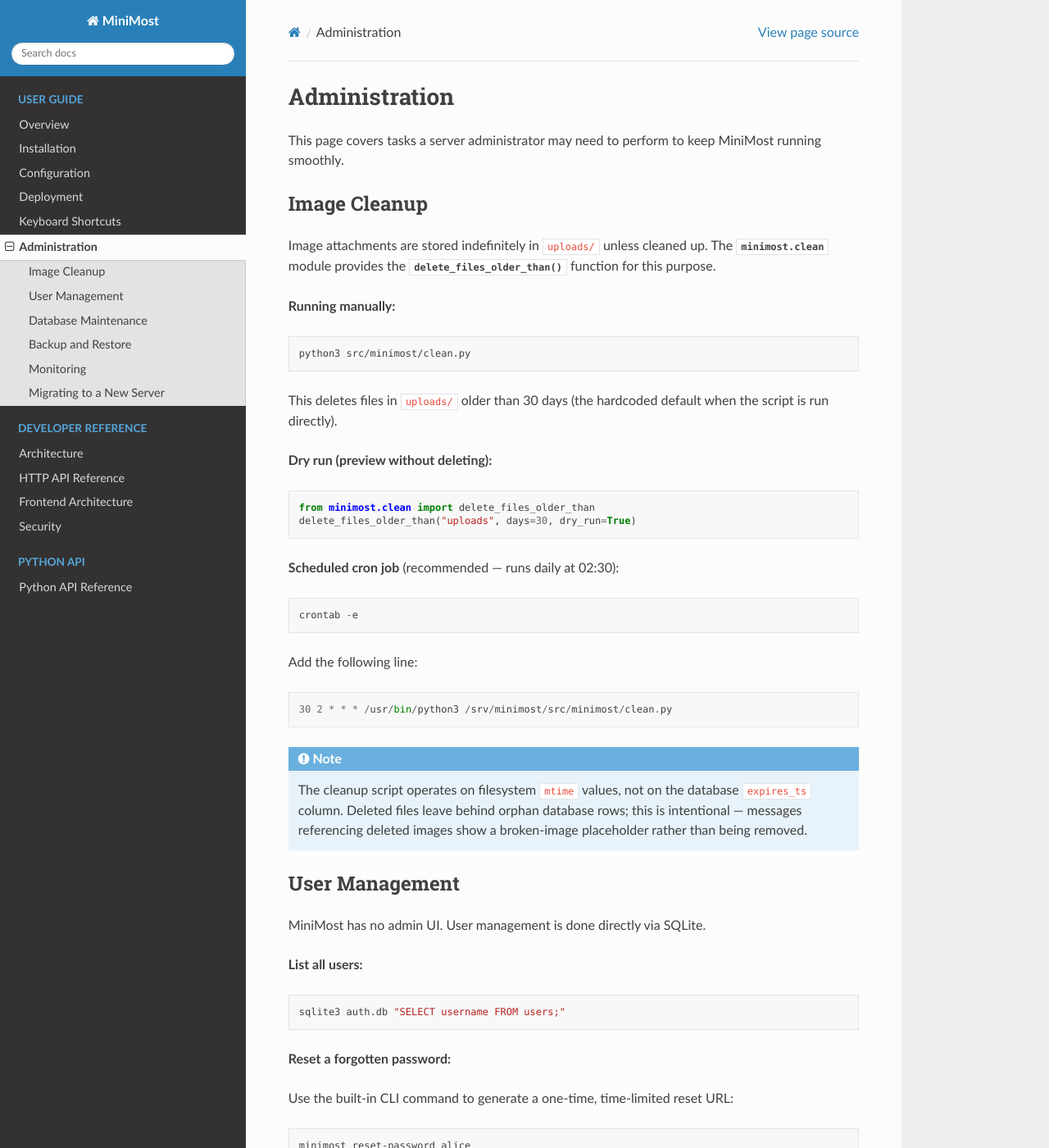
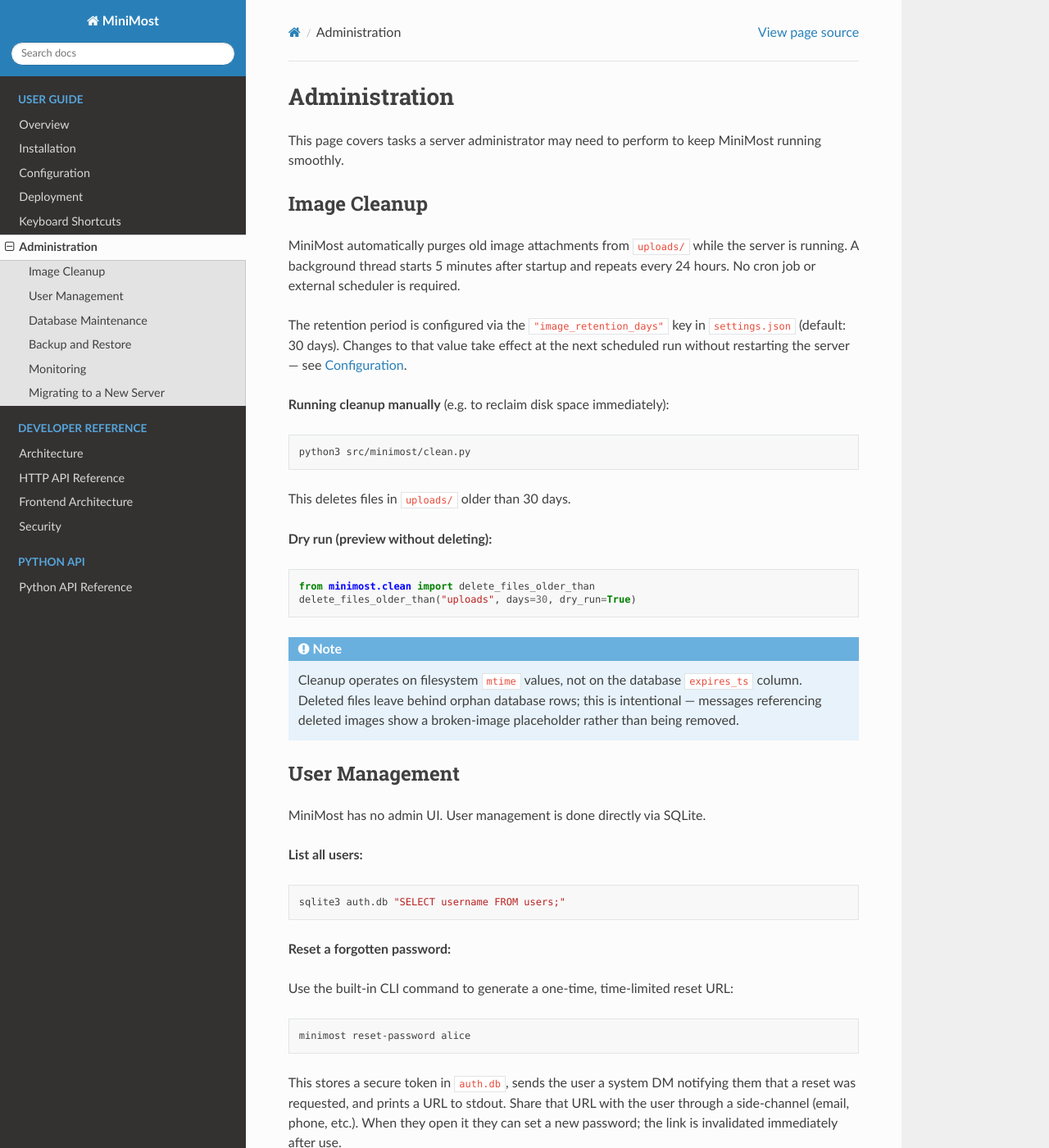
Before and after one commit to SamuelDonovan/minimost, a Sphinx documentation site: the page built from docs/administration.rst, in a window 1280 px wide and 1400 px high. Shown: the whole window at 82% size. Built offline with Sphinx 7.4.7 and the Read the Docs theme 3.1.0, drawn with Linux system fonts in a browser that asks for light colours; some of the changed text lies outside the part shown.

Commit message:
Feat: Auto clean up old images rather than force a user to setup a cron job

```diff
--- a/docs/administration.rst
+++ b/docs/administration.rst
@@ -7,18 +7,22 @@
 Image Cleanup
 -------------
 
-Image attachments are stored indefinitely in ``uploads/`` unless cleaned up.
-The :mod:`minimost.clean` module provides the :func:`~minimost.clean.delete_files_older_than`
-function for this purpose.
+MiniMost automatically purges old image attachments from ``uploads/`` while
+the server is running. A background thread starts 5 minutes after startup and
+repeats every 24 hours. No cron job or external scheduler is required.
 
-**Running manually:**
+The retention period is configured via the ``"image_retention_days"`` key in
+``settings.json`` (default: 30 days). Changes to that value take effect at
+the next scheduled run without restarting the server — see
+:doc:`configuration`.
+
+**Running cleanup manually** (e.g. to reclaim disk space immediately):
 
 .. code-block:: bash
 
     python3 src/minimost/clean.py
 
-This deletes files in ``uploads/`` older than 30 days (the hardcoded default
-when the script is run directly).
+This deletes files in ``uploads/`` older than 30 days.
 
 **Dry run (preview without deleting):**
 
@@ -27,22 +31,12 @@
     from minimost.clean import delete_files_older_than
     delete_files_older_than("uploads", days=30, dry_run=True)
 
-**Scheduled cron job** (recommended — runs daily at 02:30):
-
-.. code-block:: bash
-
-    crontab -e
-
-Add the following line::
-
-    30 2 * * * /usr/bin/python3 /srv/minimost/src/minimost/clean.py
-
 .. note::
 
-   The cleanup script operates on filesystem ``mtime`` values, not on the
-   database ``expires_ts`` column. Deleted files leave behind orphan database
-   rows; this is intentional — messages referencing deleted images show
-   a broken-image placeholder rather than being removed.
+   Cleanup operates on filesystem ``mtime`` values, not on the database
+   ``expires_ts`` column. Deleted files leave behind orphan database rows;
+   this is intentional — messages referencing deleted images show a
+   broken-image placeholder rather than being removed.
 
 User Management
 ---------------
@@ -125,19 +119,19 @@
 
 **Add a channel:**
 
-Edit ``channels.json`` and restart the server::
+Edit the ``"channels"`` list in ``settings.json`` and restart the server::
 
-    # channels.json (before)
-    ["general", "software"]
+    # settings.json (before)
+    {"channels": ["general", "software"], "image_retention_days": 30}
 
-    # channels.json (after)
-    ["general", "software", "design"]
+    # settings.json (after)
+    {"channels": ["general", "software", "design"], "image_retention_days": 30}
 
 **Remove a channel:**
 
-Edit ``channels.json``, removing the unwanted channel name, and restart the
-server. Existing messages for that channel remain in all user databases but
-will no longer be accessible through the UI.
+Edit the ``"channels"`` list in ``settings.json``, removing the unwanted channel
+name, and restart the server. Existing messages for that channel remain in all
+user databases but will no longer be accessible through the UI.
 
 Database Maintenance
 --------------------
@@ -190,7 +184,7 @@
         secret.key \
         cert.pem \
         key.pem \
-        channels.json \
+        settings.json \
         users/ \
         uploads/ \
         avatars/
@@ -253,7 +247,7 @@
         secret.key \
         cert.pem \
         key.pem \
-        channels.json \
+        settings.json \
         users/ \
         uploads/ \
         avatars/ \
--- a/settings.json
+++ b/settings.json
@@ -1,3 +1,4 @@
 {
-    "channels": ["general", "software", "firmware", "systems", "off-topic"]
+    "channels": ["general", "software", "firmware", "systems", "off-topic"],
+    "image_retention_days": 30
 }
```
Also changed, not shown: docs/configuration.rst (+24 -14 lines), src/minimost/__init__.py (+53 -0 lines), 2 other files.
